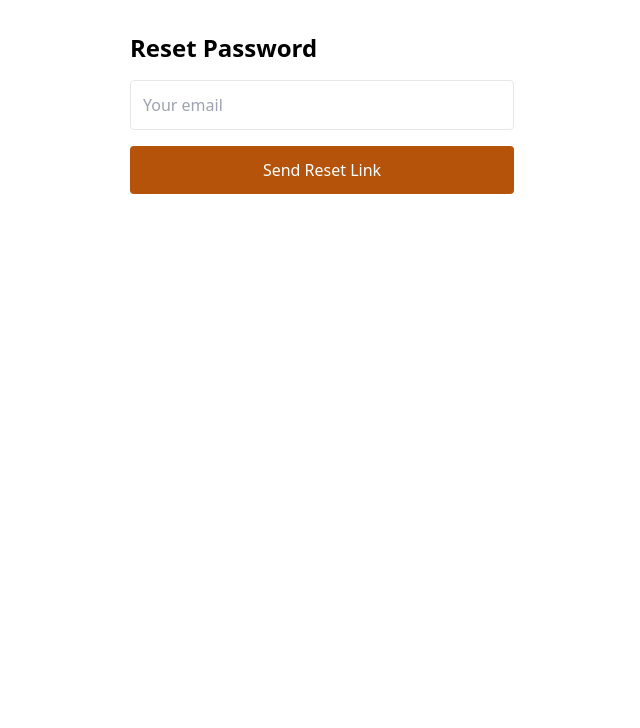
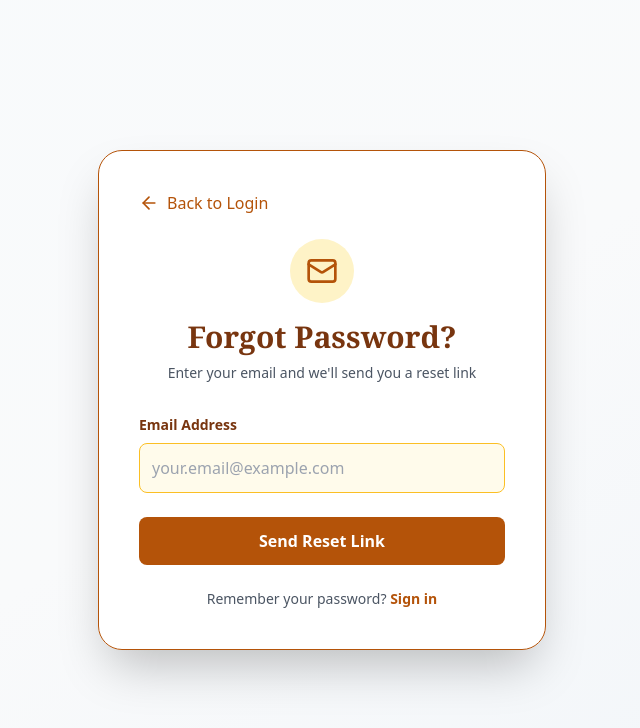
Before and after one commit to cabanlitcarlharvey/geotech-soil-analysis, a React (Vite) app in the folder frontend/: page /forgot-password in a window 1280 px wide. Shown: the top 728 px of the page, without its empty margins (318-958 px from the left). Built offline with nearby package versions, Linux system fonts and the light colour scheme; no server answers.

Commit message:
Gipanindot ang UI sa ForgotPassword page ug nag dungag ug error handling sa reset password & forgot password

```diff
--- a/frontend/src/pages/ForgotPassword.jsx
+++ b/frontend/src/pages/ForgotPassword.jsx
@@ -1,43 +1,128 @@
-import { useState } from 'react';
+import { useState, useEffect } from 'react';
 import { supabase } from '../supabaseClient';
+import { useNavigate } from 'react-router-dom';
+import { ArrowLeft, Mail, CheckCircle, XCircle } from 'lucide-react';
 
 const ForgotPassword = () => {
   const [email, setEmail] = useState('');
   const [message, setMessage] = useState('');
   const [error, setError] = useState('');
+  const [loading, setLoading] = useState(false);
+  const [isDark, setIsDark] = useState(localStorage.getItem('theme') === 'dark');
+  const navigate = useNavigate();
+
+  useEffect(() => {
+    document.documentElement.classList.toggle('dark', isDark);
+  }, [isDark]);
 
   const handleReset = async (e) => {
     e.preventDefault();
     setError('');
     setMessage('');
+    setLoading(true);
 
     const { error } = await supabase.auth.resetPasswordForEmail(email, {
       redirectTo: `${window.location.origin}/reset-password`,
     });
 
-    if (error) setError(error.message);
-    else setMessage('Password reset email sent. Check your inbox.');
+    if (error) {
+      setError(error.message);
+    } else {
+      setMessage('Password reset link sent! Check your email inbox.');
+    }
+    setLoading(false);
   };
 
   return (
-    <form onSubmit={handleReset} className="max-w-md mx-auto p-8">
-      <h2 className="text-2xl font-bold mb-4">Reset Password</h2>
+    <div className="min-h-screen bg-gradient-to-br from-slate-50 via-gray-50 to-slate-100 dark:from-gray-900 dark:via-gray-900 dark:to-slate-900 flex items-center justify-center transition-colors duration-300 px-4">
+      <div className="bg-white/95 dark:bg-gray-800/95 p-10 rounded-3xl shadow-2xl w-full max-w-md border border-amber-700 dark:border-amber-600 backdrop-blur-sm">
+        {/* Back Button */}
+        <button
+          onClick={() => navigate('/login')}
+          className="flex items-center gap-2 text-amber-700 dark:text-amber-300 hover:text-amber-900 dark:hover:text-amber-100 mb-6 transition-colors"
+        >
+          <ArrowLeft className="w-5 h-5" />
+          <span className="font-medium">Back to Login</span>
+        </button>
 
+        {/* Header */}
+        <div className="text-center mb-8">
+          <div className="bg-amber-100 dark:bg-amber-900/30 w-16 h-16 rounded-full flex items-center justify-center mx-auto mb-4">
+            <Mail className="w-8 h-8 text-amber-700 dark:text-amber-300" />
+          </div>
+          <h2 className="text-3xl font-bold text-amber-900 dark:text-amber-200 font-serif mb-2">
+            Forgot Password?
+          </h2>
+          <p className="text-gray-600 dark:text-gray-400 text-sm">
+            Enter your email and we'll send you a reset link
+          </p>
+        </div>
+
+        {/* Form */}
+        <form onSubmit={handleReset} className="space-y-6">
+          <div>
+            <label className="block text-sm font-semibold mb-2 text-amber-900 dark:text-amber-200">
+              Email Address
+            </label>
             <input
               type="email"
               required
-        placeholder="Your email"
+              placeholder="your.email@example.com"
+              value={email}
               onChange={(e) => setEmail(e.target.value)}
-        className="w-full p-3 border rounded mb-4"
+              className="w-full p-3 text-base border border-amber-400 dark:border-amber-600 rounded-lg dark:bg-gray-700 dark:text-white bg-amber-50 focus:outline-none focus:ring-2 focus:ring-amber-500 transition-all"
             />
+          </div>
 
-      <button className="w-full bg-amber-700 text-white p-3 rounded">
-        Send Reset Link
+          {/* Error Message */}
+          {error && (
+            <div className="bg-red-50 dark:bg-red-900/30 border-l-4 border-red-500 p-4 rounded-lg flex items-start gap-3">
+              <XCircle className="w-5 h-5 text-red-600 dark:text-red-400 flex-shrink-0 mt-0.5" />
+              <p className="text-red-800 dark:text-red-200 text-sm">{error}</p>
+            </div>
+          )}
+
+          {/* Success Message */}
+          {message && (
+            <div className="bg-green-50 dark:bg-green-900/30 border-l-4 border-green-500 p-4 rounded-lg flex items-start gap-3">
+              <CheckCircle className="w-5 h-5 text-green-600 dark:text-green-400 flex-shrink-0 mt-0.5" />
+              <div>
+                <p className="text-green-800 dark:text-green-200 text-sm font-medium">
+                  {message}
+                </p>
+                <p className="text-green-700 dark:text-green-300 text-xs mt-1">
+                  The link will expire in 1 hour.
+                </p>
+              </div>
+            </div>
+          )}
+
+          {/* Submit Button */}
+          <button
+            type="submit"
+            disabled={loading}
+            className={`w-full p-3 rounded-lg font-semibold text-white transition-all duration-300 ${
+              loading
+                ? 'bg-amber-400 cursor-not-allowed'
+                : 'bg-amber-700 hover:bg-amber-800 transform hover:scale-[1.02]'
+            }`}
+          >
+            {loading ? 'Sending...' : 'Send Reset Link'}
           </button>
+        </form>
 
-      {error && <p className="text-red-600 mt-3">{error}</p>}
-      {message && <p className="text-green-600 mt-3">{message}</p>}
-    </form>
+        {/* Additional Info */}
+        <p className="text-center text-sm text-gray-600 dark:text-gray-400 mt-6">
+          Remember your password?{' '}
+          <button
+            onClick={() => navigate('/login')}
+            className="text-amber-700 dark:text-amber-300 font-semibold hover:underline"
+          >
+            Sign in
+          </button>
+        </p>
+      </div>
+    </div>
   );
 };
 
--- a/frontend/src/pages/ResetPassword.jsx
+++ b/frontend/src/pages/ResetPassword.jsx
@@ -16,9 +16,17 @@ const ResetPassword = () => {
   const navigate = useNavigate();
 
   useEffect(() => {
-    const theme = localStorage.getItem('theme') || 'light';
-    document.documentElement.classList.toggle('dark', theme === 'dark');
-  }, []);
+    const verifySession = async () => {
+      const { data: { session }, error } = await supabase.auth.getSession();
+
+      if (error || !session) {
+        setErrors(['Invalid or expired reset link. Please request a new one.']);
+        setTimeout(() => navigate('/forgot-password'), 3000);
+      }
+    };
+
+    verifySession();
+  }, [navigate]);
 
   const validatePassword = (pwd) => {
     const errs = [];
@@ -52,6 +60,7 @@ const ResetPassword = () => {
 
     setLoading(true);
 
+    try {
       const { error } = await supabase.auth.updateUser({
         password: password,
       });
@@ -62,9 +71,17 @@ const ResetPassword = () => {
         return;
       }
 
-    setMessage('Password successfully updated. Redirecting to login...');
-    setTimeout(() => navigate('/'), 3000);
+      setMessage('Password successfully updated! Redirecting to login...');
+
+      // Sign out after password reset (best practice)
+      await supabase.auth.signOut();
+
+      setTimeout(() => navigate('/login'), 3000);
+    } catch (err) {
+      setErrors([err.message || 'An error occurred']);
+    } finally {
       setLoading(false);
+    }
   };
 
   return (
```
Lines whose indentation alone changed are shown as unchanged.
